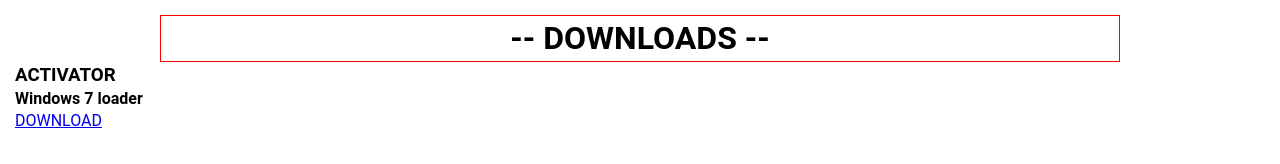
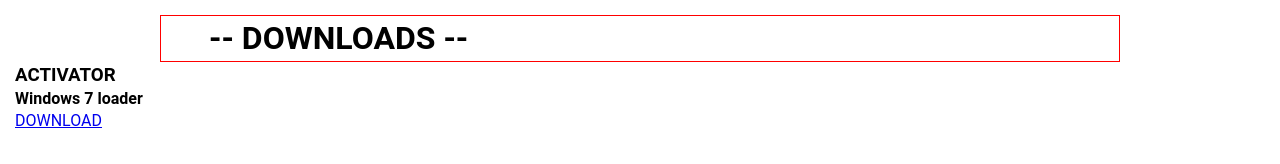
Before and after one commit to dizzydude/dizzydude.github.io, a plain HTML site: page dl.html in a window 1280 px wide. Drawn offline with Linux system fonts and the light colour scheme.

Commit message:
update dl.css

```diff
--- a/dl.css
+++ b/dl.css
@@ -19,5 +19,5 @@ body{
 header{
   border: 1px solid red;
   display: flex;
-  justify-content: center;
+  left: 0;
 }
```
